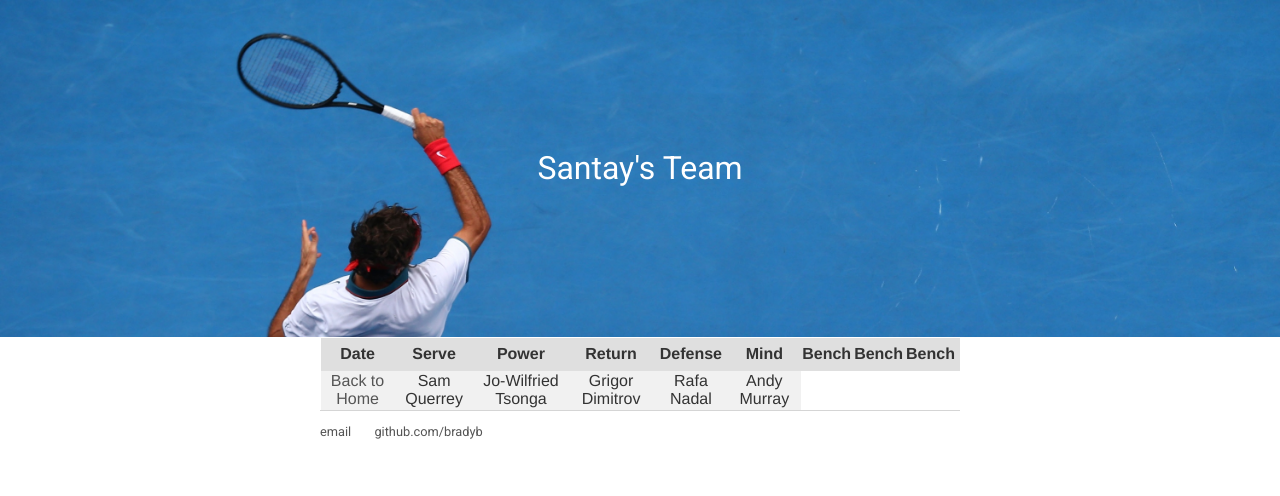
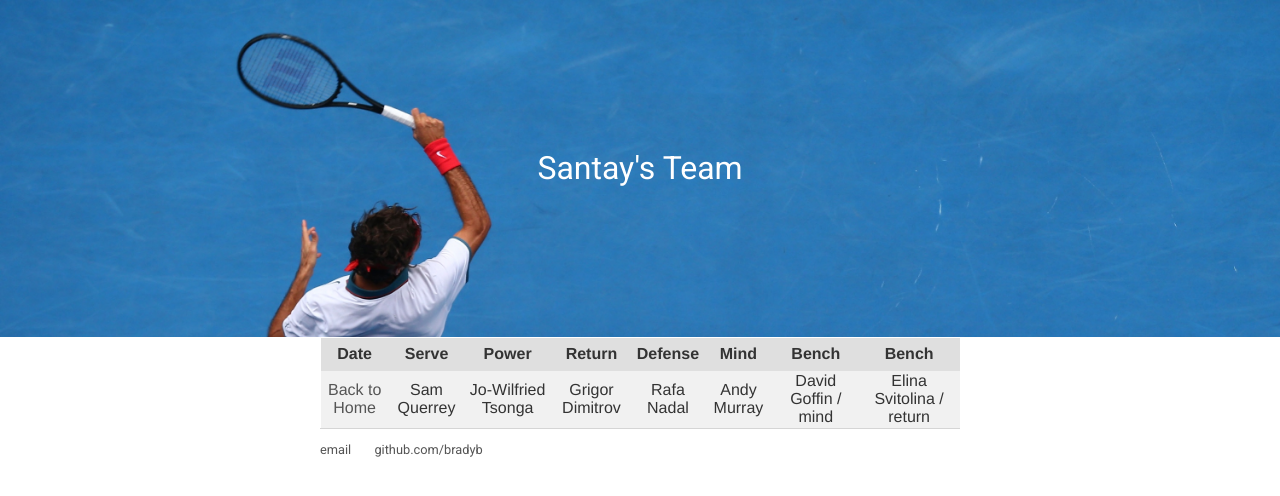
Before and after one commit to bradyb/ft_app, a Flask app: page /Santay in a window 1280 px wide. Shown: the top 496 px of the page. Run offline with Flask 2, Linux system fonts and the light colour scheme; a user stored in the database is signed in; data comes from the database, SQL or seed files in the repository.

Commit message:
still need to set up reading of stats

```diff
--- a/run.py
+++ b/run.py
@@ -9,6 +9,19 @@ engine = create_engine('sqlite:///testfrench2017.db', echo=True)
 app = Flask(__name__)
 sslify = SSLify(app)
 app.secret_key = os.urandom(12)
+
+IntToAttributeMap = ["serve", "power", "return", "defense", "mind"]
+
+def debug(text):
+  print text
+  return ''
+
+@app.context_processor
+def utility_functions():
+    def print_in_console(message):
+        print str(message)
+
+    return dict(mdebug=print_in_console)
 
 
 @app.route('/')
@@ -32,27 +45,27 @@ def teamPage(username, location=None):
 	s = Session()
 
 	team_query = s.query(Teams).filter_by(username = username, benched = 0)
-	bench_query = s.query(Teams).filter_by(username = username, benched = 1)
+	bench_query = s.query(Teams).filter_by(username = username, benched = 1).order_by(desc(Teams.attribute))
 
 	teamList = [None]*5
 	benchList = list()
 
 	for player in team_query:
 
-		teamList[player.attribute - 1] = [player.player_name, player.alive]
+		teamList[player.attribute - 1] = [player, player.alive]
 
-	# for player in bench_query:
+	for bench_player in bench_query:
 
-	# 	benchList.append([])
+		benchList.append([bench_player.player_name + " / " +
+			IntToAttributeMap[bench_player.attribute - 1], bench_player.alive])
 
-	# if (location !=  None):
+	if (location !=  None):
 
-	# 	return render_template('ben.html#'+location, user=user, teamName = username, sessionUser=session.get('username'))
+		return render_template('ben.html#'+location, teamList=teamList,
+			benchList=benchList, teamName = username, sessionUser=session.get('username'))
 
-	return render_template('ben.html', teamList=teamList, teamName = username, sessionUser=session.get('username'))
-
-	return 'error'
-
+	return render_template('ben.html', teamList=teamList, benchList=benchList,
+		teamName = username, sessionUser=session.get('username'))
 
 @app.route('/<username>/bench', methods=['POST'])
 def benchPlayers(username):
--- a/templates/ben.html
+++ b/templates/ben.html
@@ -19,22 +19,35 @@
        <th>Return</th>
        <th>Defense</th>
        <th>Mind</th>
+       {% for player in benchList %}
          <th>Bench</th>
-    		<th>Bench</th>
-    		<th>Bench<th>
+       {% endfor %}
        </tr>
        <tr>
 
         <td><a href= "/" >Back to Home</a></td>
 
         {% for player in teamList %}
+          {% if player is not none %}
+            {% if player[1]|int() == 0 %}
+              <td><strike>{{ player[0].player_name }}</strike></td>
+            {% endif %}
+            {% if player[1]|int() == 1 %}
+              <td>{{ player[0].player_name }}</td>
+            {% endif %}
+          {% endif %}
+        {% endfor %}
+        {% for player in benchList %}
+          {% if player is not none %}
             {% if player[1]|int() == 0 %}
               <td><strike>{{ player[0] }}</strike></td>
             {% endif %}
             {% if player[1]|int() == 1 %}
               <td>{{ player[0] }}</td>
             {% endif %}
+          {% endif %}
         {% endfor %}
+      </tr>
 
     </table>
 
```
Lines whose indentation alone changed are shown as unchanged.
